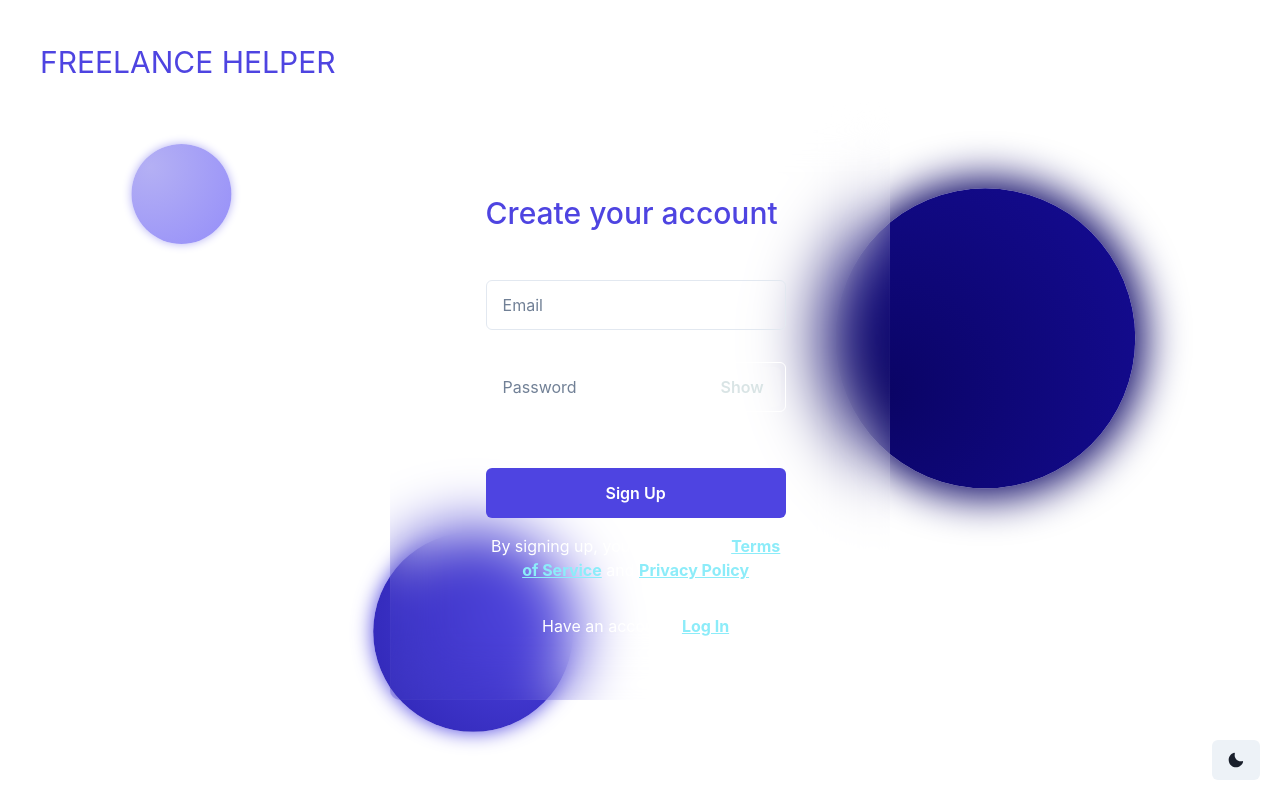
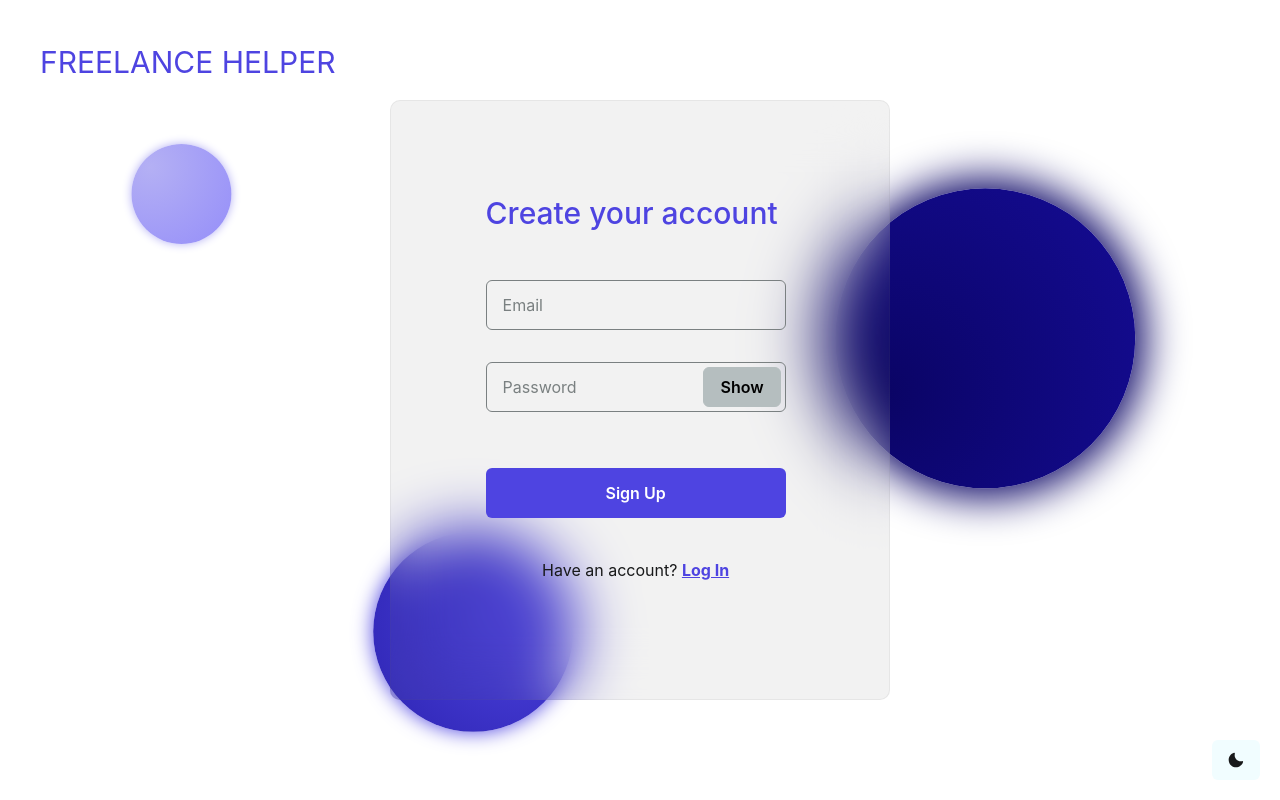
Before and after one commit to sartek430/freelanceHelper, a React (Create React App) app in the folder frontend/: page /signup in a window 1280 px wide. Built offline with nearby package versions, Linux system fonts and the light colour scheme.

Commit message:
dark/light theme done

```diff
--- a/frontend/src/App.js
+++ b/frontend/src/App.js
@@ -13,11 +13,12 @@ function App() {
       <Box minHeight="100vh">
         <ToggleColorModeButton />
         <Routes>
-          <Route path="/" element={<Overview />} /> {/* Overview Page */}
+          <Route path="/freelanceHelper" element={<Overview />} />{" "}
+          {/* Overview Page */}
           <Route path="/login" element={<Login />} /> {/* Login Page */}
           <Route path="/signup" element={<Signup />} /> {/* Signup Page*/}
           <Route path="*" element={<NotFound />} /> {/* Route 404 */}
-          <Route path="/dashboard" element={<Dashboard />} />{" "}
+          <Route path="/dashboard" element={<Dashboard />} />
           {/* Dashboard Page */}
         </Routes>
       </Box>
--- a/frontend/src/pages/Overview.js
+++ b/frontend/src/pages/Overview.js
@@ -7,7 +7,7 @@ import FreelanceHelperTitle from "../components/FreelanceHelperTitle";
 import { useColorModeValue } from "@chakra-ui/react";
 
 const Overview = () => {
-  const textColor = useColorModeValue("primary.300", "primary.100");
+  const titleTextColor = useColorModeValue("brand.300", "brand.100");
 
   return (
     <Box position={"relative"}>
@@ -24,14 +24,14 @@ const Overview = () => {
             {/* Lien vers la page d'inscription */}
             <Link to="/signup">
               <Button
-                bg="#958EF9"
-                color="#0A0465"
+                bg="brand.500"
+                color="brand.100"
                 w="80px"
                 h="50px"
                 fontWeight="400"
-                _hover={{ bg: "#6B63EB", transform: "scale(1.1)" }}
+                _hover={{ bg: "brand.500", transform: "scale(1.1)" }}
                 _active={{
-                  bg: "#6B63EB",
+                  bg: "#brand.600",
                   transform: "scale(0.9)",
                 }}
               >
@@ -42,14 +42,14 @@ const Overview = () => {
             {/* Lien vers la page de connexion */}
             <Link to="/login">
               <Button
-                bg="gray.300"
+                bg="gray.500"
                 w="80px"
                 h="50px"
-                color={"#0A0465"}
+                color={"gray.100"}
                 fontWeight="400"
-                _hover={{ bg: "#6B63EB", transform: "scale(1.1)" }}
+                _hover={{ bg: "brand.500", transform: "scale(1.1)" }}
                 _active={{
-                  bg: "#6B63EB",
+                  bg: "brand.600",
                   transform: "scale(0.90)",
                 }}
               >
@@ -90,7 +90,7 @@ const Overview = () => {
             >
               Launch your Project
             </Text>{" "}
-            <Text as="span" color={textColor}>
+            <Text as="span" color={titleTextColor}>
               with our Freelancers
             </Text>
           </Text>
@@ -104,7 +104,7 @@ const Overview = () => {
           <Text
             alignItems="center"
             justifyContent="center"
-            color={"primary.200"}
+            color={"brand.200"}
             fontWeight="400"
             fontSize="24px"
             zIndex={1}
--- a/frontend/src/pages/Signup.js
+++ b/frontend/src/pages/Signup.js
@@ -16,6 +16,7 @@ import { motion } from "framer-motion";
 import supabase from "../config/supabaseClient";
 import zxcvbn from "zxcvbn";
 import { isEmail } from "validator";
+import { useColorModeValue } from "@chakra-ui/react";
 
 const Signup = () => {
   const [email, setEmail] = useState("");
@@ -25,6 +26,15 @@ const Signup = () => {
   const [isPasswordVisible, setIsPasswordVisible] = useState(false);
   const toast = useToast();
   const navigate = useNavigate();
+
+  const signUpDivColor = useColorModeValue("#60656615", "#D9E4E505");
+  const signUpDivBorderColor = useColorModeValue("#60656615", "#D9E4E505");
+  const showPasswordButtonColor = useColorModeValue("gray.300", "gray.700");
+  const showPasswordButtonTextColor = useColorModeValue("gray.900", "gray.100");
+  const showPasswordButtonHoverColor = useColorModeValue(
+    "gray.400",
+    "gray.600"
+  );
 
   const handleEmailChange = (event) => {
     setEmail(event.target.value);
@@ -141,8 +151,9 @@ const Signup = () => {
           right="0"
           h="600px"
           w="500px"
-          bg="#FFFFFF05"
-          border="1px solid #FFFFFF05"
+          bg={signUpDivColor}
+          border="1px solid"
+          borderColor={signUpDivBorderColor}
           backdropFilter={"blur(30px)"}
           borderRadius="10"
           m="auto"
@@ -150,7 +161,7 @@ const Signup = () => {
         >
           <Text
             position="absolute"
-            bg="#4E44E1"
+            bg="brand.500"
             bgClip="text"
             fontSize="30px"
             fontWeight="500"
@@ -167,35 +178,38 @@ const Signup = () => {
                 marginBottom="8"
                 type="email"
                 placeholder="Email"
-                color="#FFFFFF"
+                focusBorderColor="gray.500"
+                borderColor="gray.500"
                 onChange={handleEmailChange}
               />
 
               <InputGroup alignItems="center">
                 <Input
                   h="50"
-                  pr="4.5rem"
                   marginBottom="4"
                   type={showPassword ? "text" : "password"}
                   placeholder="Password"
-                  color="#FFFFFF"
                   onChange={handlePasswordChange}
                   // Affiche une bordure rouge si le mot de passe est faible et verte s'il est fort et blanc s'il est vide
                   {...(passwordStrengthScore <= 3 && password !== ""
                     ? { focusBorderColor: "#B7133A", borderColor: "#B7133A" }
                     : passwordStrengthScore > 3
                     ? { focusBorderColor: "green", borderColor: "green" }
-                    : { focusBorderColor: "#FFFFFF", borderColor: "#FFFFFF" })}
+                    : {
+                        focusBorderColor: "gray.500",
+                        borderColor: "gray.500",
+                      })}
                 />
                 {/* affiche un bouton qui affiche ou non le mot de passe */}
                 <InputRightElement width="auto" m="5px">
                   <Button
                     onClick={() => setShowPassword(!showPassword)}
-                    bg="#FFFFFF20"
-                    _hover={{ bg: "#FFFFFF10" }}
-                    _active={{ bg: "#FFFFFF20" }}
-                    color="#D9E4E5"
-                    border="1px solid #FFFFFF05"
+                    bg={showPasswordButtonColor}
+                    _hover={{ bg: showPasswordButtonHoverColor }}
+                    _active={{ bg: showPasswordButtonHoverColor }}
+                    color={showPasswordButtonTextColor}
+                    border="1px solid"
+                    borderColor={showPasswordButtonColor}
                     backdropFilter={"blur(10px)"}
                   >
                     {showPassword ? "Hide" : "Show"}
@@ -224,7 +238,7 @@ const Signup = () => {
 
               <Button
                 h="50"
-                mb="4"
+                mb="10"
                 w="300px"
                 color="#FFFFFF"
                 variant="outline"
@@ -240,35 +254,14 @@ const Signup = () => {
                 Sign Up
               </Button>
 
-              <Text textAlign="center" color="#FFFFFF" mb="8">
-                By signing up, you agree to our{" "}
-                <Text
-                  as="span"
-                  color="#8CECF9"
-                  textDecoration={"underline"}
-                  fontWeight={"bold"}
-                >
-                  Terms of Service
-                </Text>{" "}
-                and{" "}
-                <Text
-                  as="span"
-                  color="#8CECF9"
-                  textDecoration={"underline"}
-                  fontWeight={"bold"}
-                >
-                  Privacy Policy
-                </Text>
-              </Text>
-
               <Text textAlign="center">
-                <Text color="#FFFFFF" as="span">
+                <Text color="brand" as="span">
                   Have an account?
                 </Text>{" "}
                 <Link to="/login">
                   <Text
                     as="span"
-                    color="#8CECF9"
+                    color={"brand.500"}
                     textDecoration={"underline"}
                     fontWeight={"bold"}
                   >
--- a/frontend/src/themes/theme.js
+++ b/frontend/src/themes/theme.js
@@ -1,13 +1,10 @@
-// theme.js
-
-// 1. import `extendTheme` function
 import { extendTheme } from "@chakra-ui/react";
 
 export const theme = extendTheme({
   initialColorMode: "dark",
   useSystemColorMode: false,
   colors: {
-    primary: {
+    brand: {
       100: "#E7E5FF",
       200: "#B4B0F4",
       300: "#958EF9",
@@ -18,9 +15,50 @@ export const theme = extendTheme({
       800: "#0A0465",
       900: "#030033",
     },
-  },
-  dark: {
-    primary: "#FAD3E9",
+    red: {
+      100: "#FFE5EC",
+      200: "#FCA8BC",
+      300: "#F48FA7",
+      400: "#F3688A",
+      500: "#E04A6E",
+      600: "#B7133A",
+      700: "#8C0626",
+      800: "#5F061B",
+      900: "#33000C",
+    },
+    yellow: {
+      100: "#FFF7E5",
+      200: "#F4DAA1",
+      300: "#F6D691",
+      400: "#EEC05D",
+      500: "#E3B145",
+      600: "#AC7C14",
+      700: "#885F08",
+      800: "#684804",
+      900: "#332300",
+    },
+    green: {
+      100: "#D4F8E3",
+      200: "#C0FFD9",
+      300: "#8CEBB2",
+      400: "#5DED96",
+      500: "#16E86A",
+      600: "#17BF5A",
+      700: "#068438",
+      800: "#045725",
+      900: "#022B12",
+    },
+    gray: {
+      100: "#F1FDFF",
+      200: "#D9E4E5",
+      300: "#B5BEBF",
+      400: "#919899",
+      500: "#7A8081",
+      600: "#606566",
+      700: "#3C3F40",
+      800: "#18191A",
+      900: "#000000",
+    },
   },
 });
 export default theme;
```
Also changed, not shown: frontend/src/pages/Login.js (+14 -11 lines).
